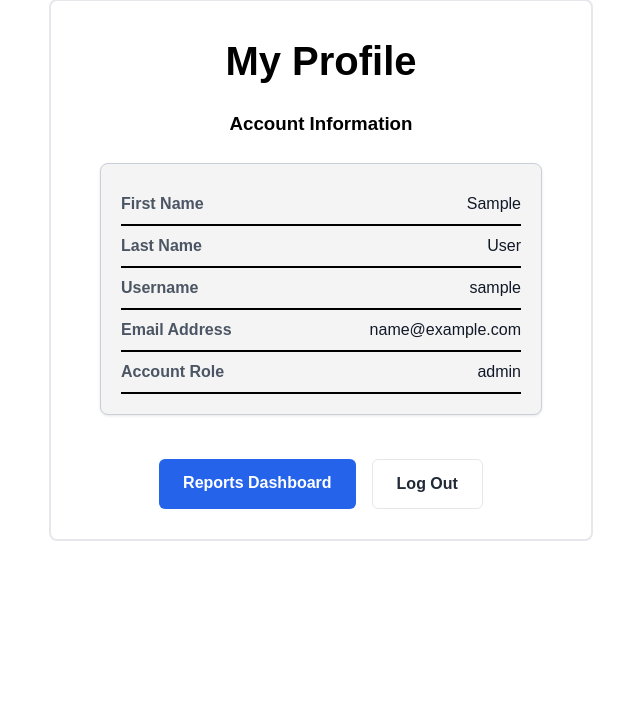
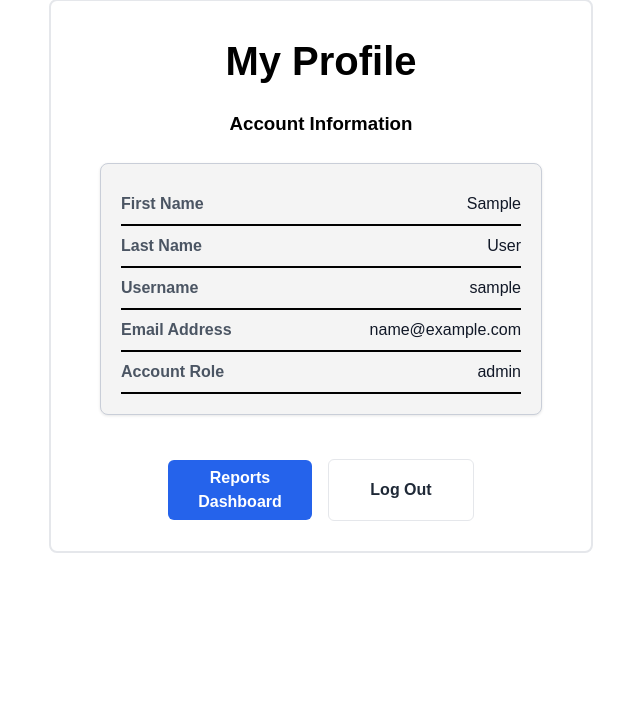
Before and after one commit to justinsimm/489_rentalwebpage, a Node server app: page /profile in a window 1280 px wide. Shown: the part 106-816 px from the top of the page, without its empty margins (319-959 px from the left). Run offline with Node 20, Linux system fonts and the light colour scheme; the visitor is signed in with stand-in values (Sample User, id 1); some libraries are stand-ins or nearby versions.

Commit message:
Minor collection UI updates

```diff
--- a/public/stylesheets/browse.css
+++ b/public/stylesheets/browse.css
@@ -84,7 +84,8 @@ a {
     font-weight: bold;
     text-align: center;
     cursor: pointer;
-    border: none;
+    background-color: #2563EB;
+    color: white;
 }
 
 .btnPrimary {
--- a/public/stylesheets/my_listing.css
+++ b/public/stylesheets/my_listing.css
@@ -120,6 +120,7 @@ a {
 
 .mainButtons {
     display: flex;
+    margin: 10px;
     gap: 16px;
     justify-content: center;
 }
--- a/public/stylesheets/profile.css
+++ b/public/stylesheets/profile.css
@@ -75,8 +75,12 @@ a {
 }
 
 .btn {
-    display: inline-block;
-    padding: 12px 24px;
+    display: inline-flex;
+    align-items: center;
+    justify-content: center;
+    width: 120px;
+    height: 60px;
+    padding: 0 12px;
     border-radius: 6px;
     font-weight: bold;
     text-align: center;
@@ -123,6 +127,7 @@ a {
     display: flex;
     gap: 16px;
     justify-content: center;
+    align-items: center;
     margin-top: 10px;
 }
 
```
Also changed, not shown: routes/admin.js (+0 -48 lines), routes/public_routes.js (+48 -0 lines).
